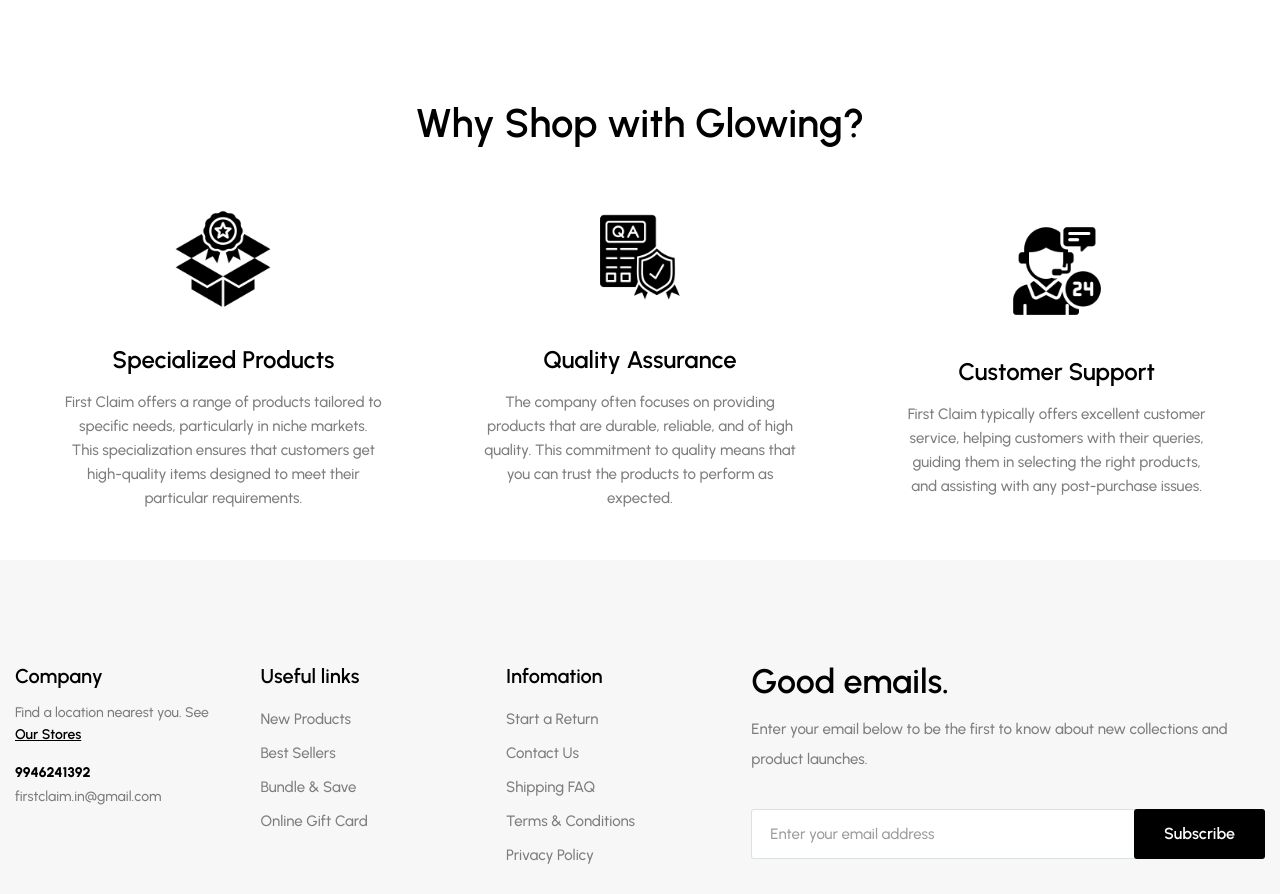
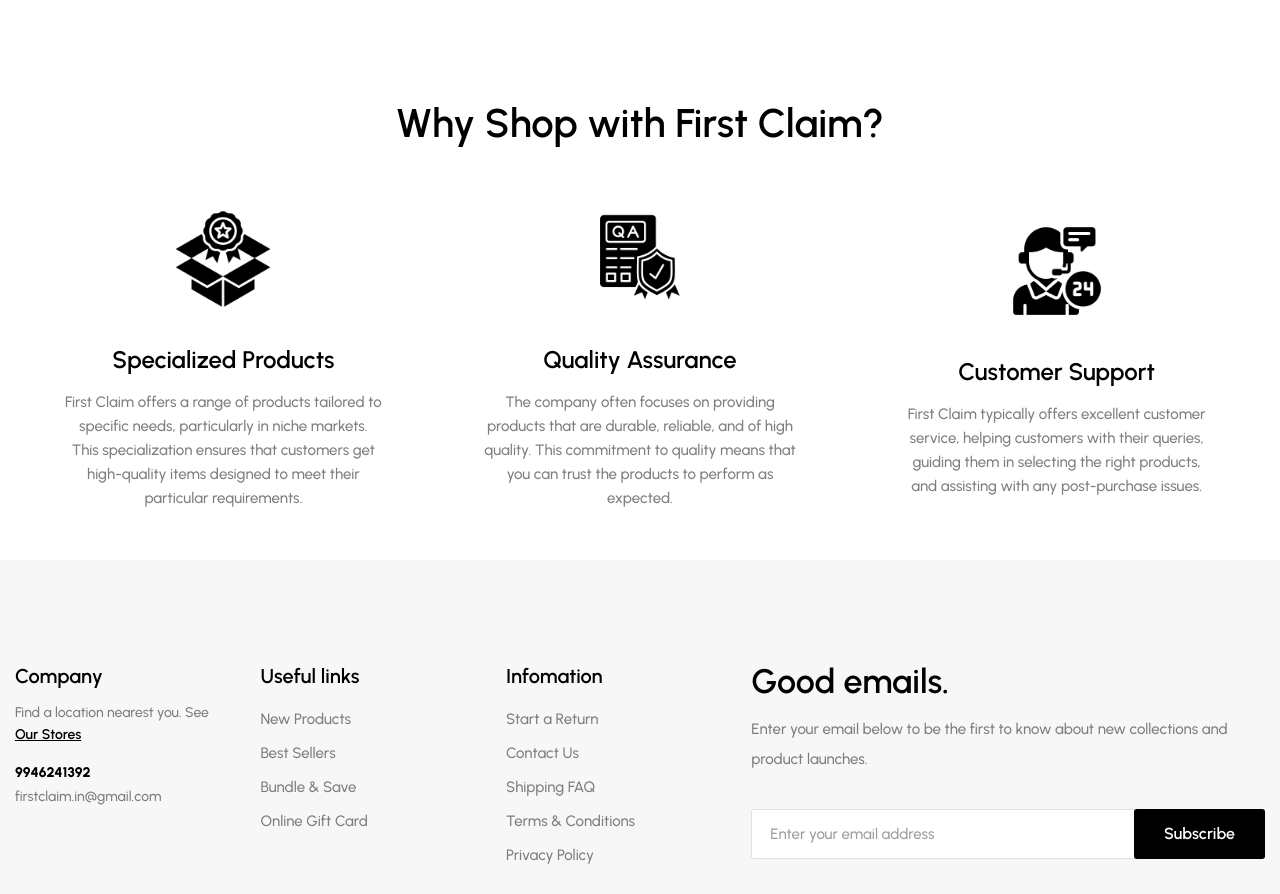
Before and after one commit to firstclaim/firstclaim.in, a plain HTML site: page index.html in a window 1280 px wide. Shown: the part 3152-4046 px from the top of the page. Drawn offline with nearby package versions, Linux system fonts and the light colour scheme.

Commit message:
Update index.html

```diff
--- a/index.html
+++ b/index.html
@@ -1092,7 +1092,7 @@
       <section class="section feature" aria-label="feature" data-section>
         <div class="container">
 
-          <h2 class="h2-large section-title">Why Shop with Glowing?</h2>
+          <h2 class="h2-large section-title">Why Shop with First Claim?</h2>
 
           <ul class="flex-list">
 
```
